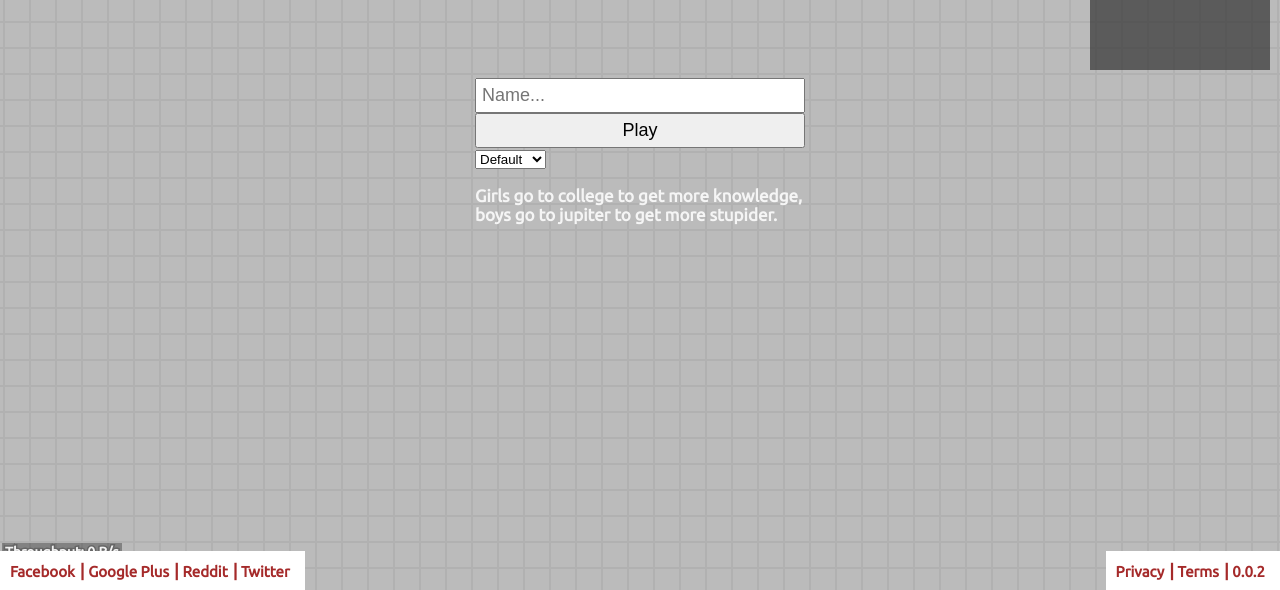
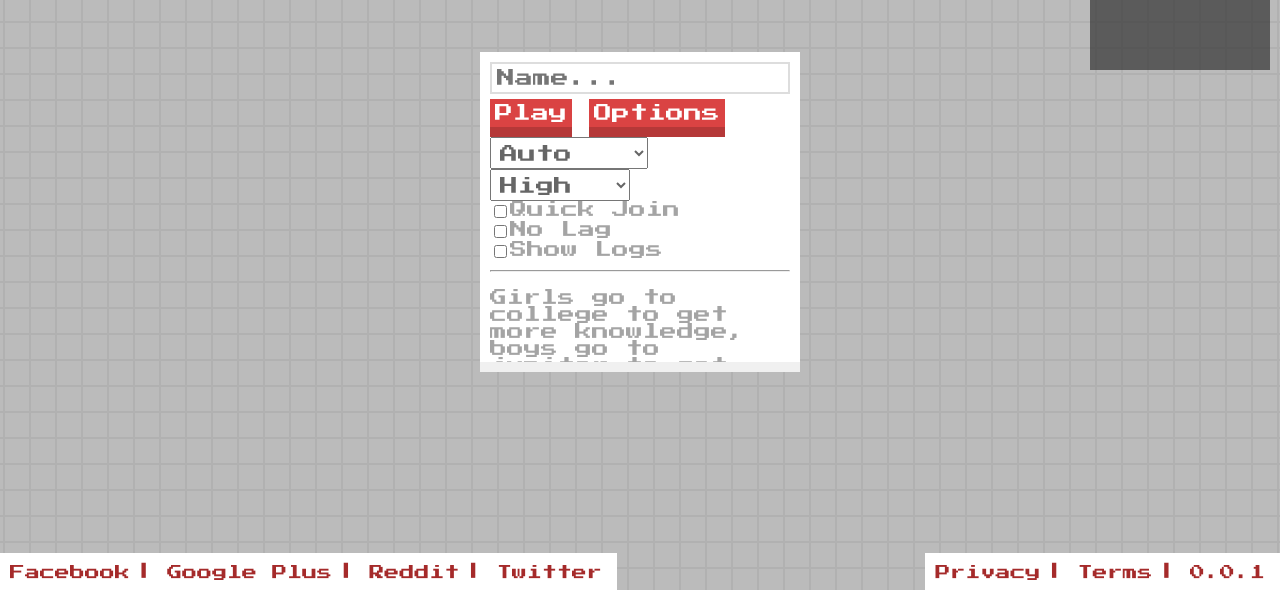
Before and after one commit to bytezeroseven/IOTemplate, a website: page public/index.html in a window 1280 px wide. Shown: the part 210-800 px from the top of the page. Drawn offline with Linux system fonts and the light colour scheme.

Commit message:
New UI and added settings (incomplete)

```diff
--- a/public/index.html
+++ b/public/index.html
@@ -2,7 +2,7 @@
 <html>
 <head>
 	<title>Game.IO Template</title>
-	<link href="https://fonts.googleapis.com/css?family=Ubuntu&display=swap" rel="stylesheet">
+	<link href="https://fonts.googleapis.com/css?family=Press+Start+2P" rel="stylesheet">
 	<link rel="stylesheet" type="text/css" href="styles/io.css">
 	<meta charset="utf-8">
 	<meta name="viewport" content="user-scalable=0,initial-scale=1,maximum-scale=1">
@@ -11,17 +11,39 @@
 	<canvas class="overlay" id="gameCanvas"></canvas>
 	<div class="overlay" id="overlay"></div>
 	<header>
-		<h1>Game.IO</h1>
-		<h6>The next big (or small) io game</h6>
+		<h1>G69.IO</h1>
+		<h2>The next big (or small) io game!</h2>
 	</header>
-	<div class="main">
-		<input type="text" id="nicknameInput" placeholder="Name...">
-		<input type="button" id="playButton" value="Play">
-		<select id="regionSelect">
-			<option value="">Default</option>
-			<option value="https://g69io.herokuapp.com">America</option>
-		</select>
-		<p>Girls go to college to get more knowledge, boys go to jupiter to get more stupider.</p>
+	<div class="container" id="main">
+		<input type="text" id="nicknameInput" placeholder="Name..." spellcheck="false">
+		<button id="playButton">
+			<span>Play</span>
+			<span style="display: none;">Connecting...</span>
+			<span style="display: none;">Connected!</span>
+		</button>
+		<button id="settingButton">Options</button>
+		<div id="settingDiv">
+			<select id="regionSelect">
+				<option value="">Auto</option>
+				<option value="https://g69io.herokuapp.com">America</option>
+			</select>
+			<select id="resolutionSelect">
+				<option>High</option>
+				<option>Medium</option>
+				<option>Low</option>
+			</select>
+			<div>
+				<div><input type="checkbox" id="quickJoinCb"><label for="quickJoinCb">Quick Join</label></div>
+				<div><input type="checkbox" id="noLagCb"><label for="noLagCb">No Lag</label></div>
+				<div><input type="checkbox" id="showLogsCb"><label for="showLogsCb">Show Logs</label></div>
+			</div>
+		</div>
+		<hr>
+		<div>
+			<p>Girls go to college to get more knowledge, boys go to jupiter to get more stupider.</p>
+			<h3>How to never miss? Huh?</h3>
+			<p>Hit or miss, I guess they never miss huh? You got a boyfriend I bet he doesn't kiss ya... Muaaahh!</p>
+		</div>
 	</div>
 	<footer>
 		<ul class="social">
@@ -31,9 +53,9 @@
 			<li><a href="#">Twitter</a></li>
 		</ul>
 		<ul class="links">
-			<li><a href="texts/privacy.txt">Privacy</a></li>
-			<li><a href="texts/terms.txt">Terms</a></li>
-			<li><a href="texts/changelog.txt">0.0.2</a></li>
+			<li><a href="docs/privacy.txt">Privacy</a></li>
+			<li><a href="docs/terms.txt">Terms</a></li>
+			<li><a href="docs/changelog.txt">0.0.1</a></li>
 		</ul>
 	</footer>
 	<script type="../shared/utils.js"></script>
--- a/public/scripts/io.js
+++ b/public/scripts/io.js
@@ -41,9 +41,12 @@ function removeNode(node) {
 }
 
 function onWsOpen() {
+	console.log("Connected!")
 	addMsg({ text: "WebSocket open", bg: "blue", duration: 10E3});
 	checkLatency();
 	sendNickname();
+	hideEle(playButton.children[1]);
+	showEle(playButton.children[2]);
 	hide();
 }
 
@@ -75,6 +78,7 @@ function onWsMessage(msg) {
 }
 
 function wsConnect(wsUrl) {
+	console.log("Connecting to "+wsUrl+"...");
 	if (ws) {
 		ws.onmessage = null;
 		ws.onopen = null;
@@ -83,7 +87,7 @@ function wsConnect(wsUrl) {
 		ws.close();
 		ws = null;
 	}
-	wsUrl = (wsUrl || location.origin).replace(/^http/, "ws");
+	wsUrl = wsUrl.replace(/^http/, "ws");
 	ws = new WebSocket(wsUrl);
 	ws.onopen = onWsOpen;
 	ws.onmessage = onWsMessage;
@@ -268,7 +272,10 @@ function sendMousePos() {
 }
 
 function play() {
-	wsConnect(regionSelect.selectedOptions[0].value);
+	playButton.disabled = true;
+	hideEle(playButton.children[0]);
+	showEle(playButton.children[1]);
+	wsConnect(regionSelect.selectedOptions[0].value || location.origin);
 }
 
 function showCanvas() {
@@ -356,7 +363,7 @@ function renderLb() {
 function addMsg(args) {
 	let msg = new Text();
 	msg.setText(args.text);
-	msg.setFont("bold 16px Ubuntu");
+	msg.setFont("bold 16px Arial");
 	msg.setStyle("#f3f3f3", "#333", 3, args.bg);
 	msg.render();
 	msg.duration = args.duration;
@@ -368,7 +375,7 @@ function addLog(args) {
 	let msg = new Text();
 	msg.setText(args.text);
 	msg.setStyle("#f3f3f3", "#666", 3, "black");
-	msg.setFont("bolder 14px Ubuntu");
+	msg.setFont("bolder 14px Arial");
 	msg.render();
 	logs[args.index] = msg;
 }
@@ -426,8 +433,12 @@ function gameLoop() {
 		});
 	}
 
-	renderLogs();
-	ctx.drawImage(logCanvas, 2, canvasHeight-logCanvas.height-5);
+	if (showLogsCb.checked) {
+		renderLogs();
+		ctx.drawImage(logCanvas, 2, canvasHeight-logCanvas.height-5);
+	}
+
+
 	renderLb();
 	ctx.drawImage(lbCanvas, canvasWidth - lbCanvas.width-10, 10);
 
@@ -561,7 +572,7 @@ class QuadTree {
 				if (this.num == null) this.num = new Text();
 				if (this.num.text !== this.items.length) {
 					this.num.setText(this.items.length);
-					this.num.setFont("bolder 30px Ubuntu");
+					this.num.setFont("bolder 30px Arial");
 					this.num.setStyle("#f3f3f3", "#333", 3);
 					this.num.render();
 				}
@@ -586,7 +597,7 @@ class Text {
 	constructor() {
 		this.canvas = document.createElement("canvas");
 		this.setText("");
-		this.setFont("bolder 20px Ubuntu");
+		this.setFont("bolder 20px Arial");
 		this.setStyle("#fff", "#000", 3);
 	}
 	setText(txt) {
@@ -652,7 +663,7 @@ let latency = 0,
 	nodeY = 0,
 	nicknameInput = document.getElementById("nicknameInput"),
 	playButton = document.getElementById("playButton"),
-	main = document.querySelector(".main"),
+	main = document.getElementById("main"),
 	overlay = document.getElementById("overlay"),
 	header = document.querySelector("header"),
 	footer = document.querySelector("footer"),
@@ -662,7 +673,34 @@ let latency = 0,
 	lbCanvas = document.createElement("canvas"),
 	msgCanvas = document.createElement("canvas"),
 	logCanvas = document.createElement("canvas"),
-	regionSelect = document.getElementById("regionSelect");
+	regionSelect = document.getElementById("regionSelect"),
+	settingButton = document.getElementById("settingButton"),
+	settingDiv = document.getElementById("settingDiv"),
+	showLogsCb = document.getElementById("showLogsCb");
+
+function showEle(ele) {
+	ele.style.display = "block";
+}
+
+function hideEle(ele) {
+	ele.style.display = "none";
+}
+
+function toggleEle(ele) {
+	if (ele.getBoundingClientRect().height > 0) hideEle(ele);
+	else showEle(ele);
+}
+
+settingButton.onclick = function () {
+	toggleEle(settingDiv);
+}
+
+regionSelect.onchange = function () {
+	playButton.disabled = false;
+	showEle(playButton.children[0]);
+	hideEle(playButton.children[1]);
+	hideEle(playButton.children[2]);
+}
 
 window.onload = function() {
 	onResize();
--- a/public/styles/io.css
+++ b/public/styles/io.css
@@ -2,30 +2,34 @@
 body {
 	margin: 0;
 	padding: 0;
-	font-family: Ubuntu, arial;
+	font-family: 'Press Start 2P', Arial;
 	font-size: 17px;
-	font-weight: 700;
-	color: #f5f5f5;
+	font-weight: 100;
 	overflow: hidden;
-	user-select: none;
+}
+
+h1, h2, h3 {
+	font-weight: inherit;
+	color: #888;
 }
 
 header {
 	text-align: center;
-	margin-bottom: 5em;
+	margin-bottom: 4em;
 }
 
 header h1 {
+	text-shadow: 0 7px #ddd, 0 4px #ddd;
 	font-size: 6em;
 	margin-bottom: 0;
 	color: #fff;
-	text-shadow: 0 7px #ddd, 0 4px #ddd;
+	font-weight: 700;
 }
 
-header h6 {
+header h2 {
 	margin: 0;
-	font-size: 0.92em;
-	color: #f3f3f3;
+	font-size: 1.44em;
+	color: #fafafa;
 }
 
 footer {
@@ -70,20 +74,67 @@ footer ul li:last-child:after {
 
 a {
 	color: brown;
+	text-decoration: none !important;
+}
+
+a:hover {
+	color: blue;
+	text-decoration: underline !important;
+}
+
+a:visited {
 	text-decoration: none;
 }
 
-.main {
+.container {
 	margin: 0 auto;
-	width: 330px;
+	width: 300px;
+	padding: 10px;
+	background: #fff;
+	box-shadow: 0 10px #f0f0f0;
+	color: #a4a4a4;
+	max-height: 290px;
+	overflow-y: auto;
 }
 
-input {
+input, button, select {
+	font-size: 18px;
+	padding: 5px;
+	outline: 0;
+	font-family: inherit;
+	color: #666;
+}
+
+input[type=text] {
 	width: 100%;
-	padding: 5px;
+	margin-bottom: 5px;
 	box-sizing: border-box;
-	font-size: 18px;
-	clear: both;
+	border: 2px solid #ddd;
+}
+
+input:focus {
+	border: 2px solid #aaa;
+}
+
+button {
+	width: auto;
+	border: 0;
+	margin-bottom: 10px;
+	box-shadow: 0 10px #b53838;
+    background: #da4343;
+    color: #fff;
+    cursor: pointer;
+}
+
+button[disabled], button:active {
+	box-shadow: 0 0;
+	position: relative;
+	top: 10px;
+}
+
+button[disabled] {
+	opacity: 0.8;
+	cursor: not-allowed;
 }
 
 .overlay {
```
Also changed, not shown: public/docs/changelog.txt (renamed from public/texts/changelog.txt), public/docs/privacy.txt (renamed from public/texts/privacy.txt), public/docs/terms.txt (renamed from public/texts/terms.txt).
